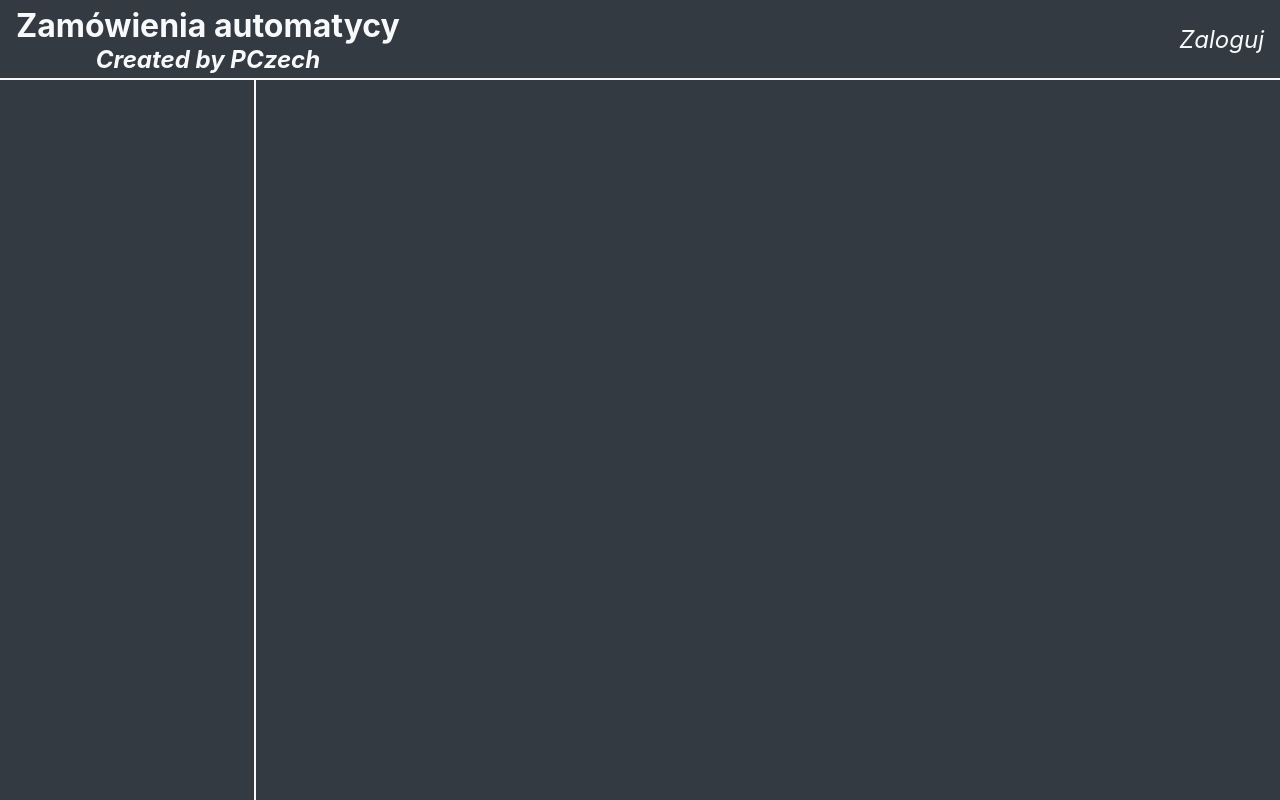
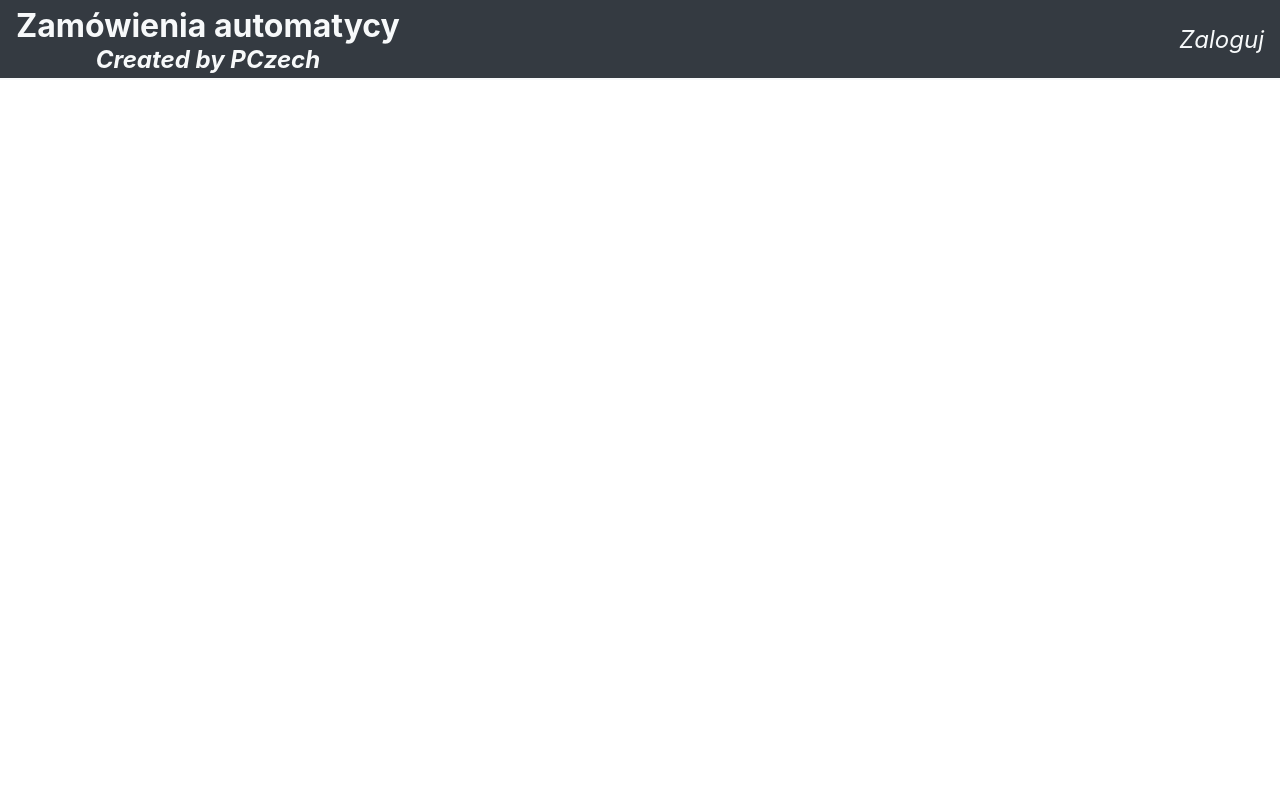
Before and after one commit to czechp/orders-frontend, a React (Create React App) app: page / in a window 1280 px wide. Built offline with nearby package versions, Linux system fonts and the light colour scheme.

Commit message:
Resolve problem with horizontal bar

```diff
--- a/src/App.css
+++ b/src/App.css
@@ -1,5 +1,3 @@
 .App {
   text-align: center;
-  width: 100vw;
-  height: 100vh;
 }
--- a/src/layout/Layout.js
+++ b/src/layout/Layout.js
@@ -4,11 +4,10 @@ import colors from "../style/colors";
 export const Layout = styled.div`
   background-color: ${colors.background};
   color: ${colors.main};
-  width: 100vw;
+  max-width:100%;
 `;
 
 export const TopBar = styled.div`
-  width: 100vw;
   height: 10vh;
   border-bottom: 2px solid;
 `;
@@ -18,9 +17,8 @@ export const ContentWrapper = styled.div`
 `
 
 export const Content = styled.div`
-  min-height: calc(100vh - 10vh);
+`
 
-`
 export const Navigation = styled.div`
     width: 20vw;
     border-right: 2px solid;
```
